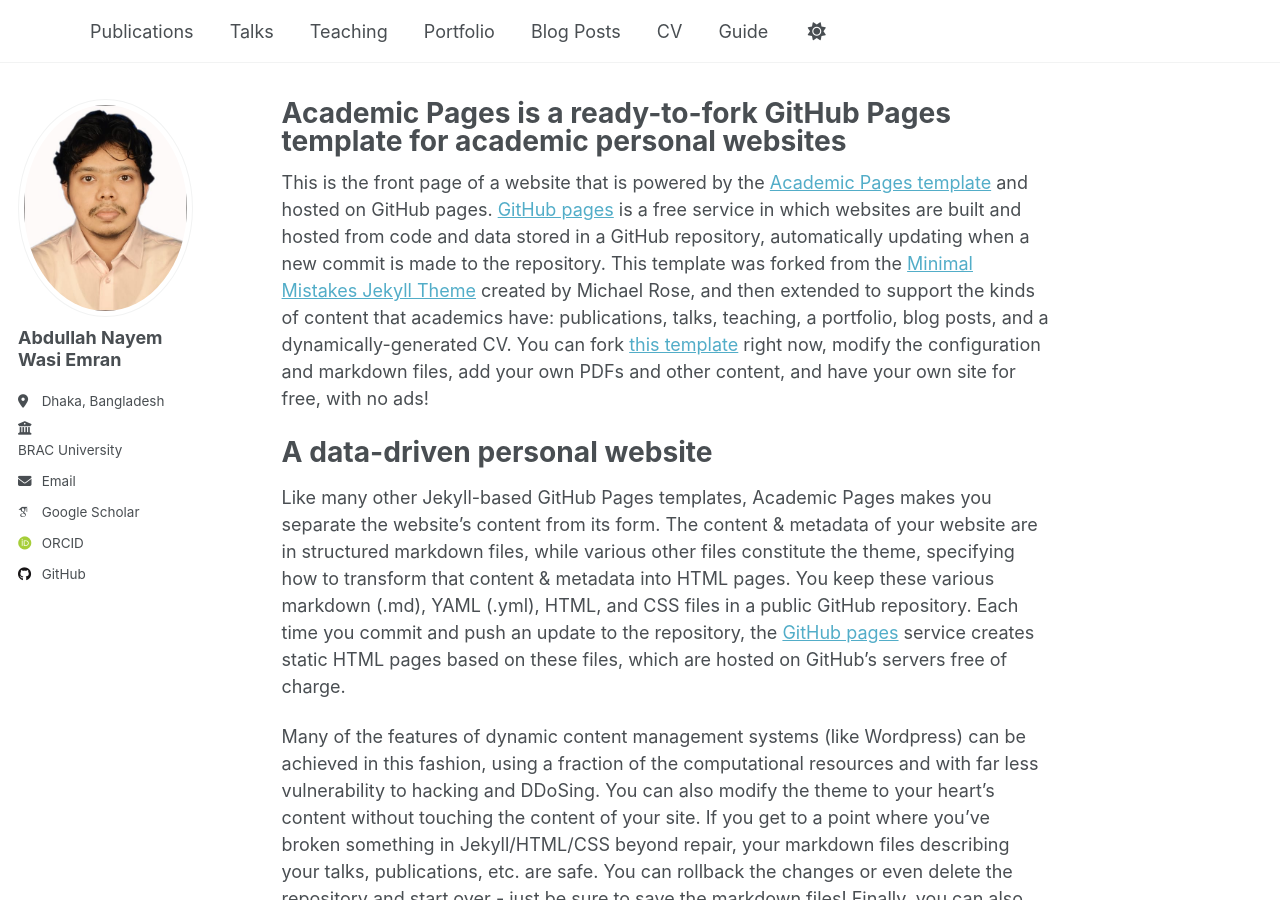
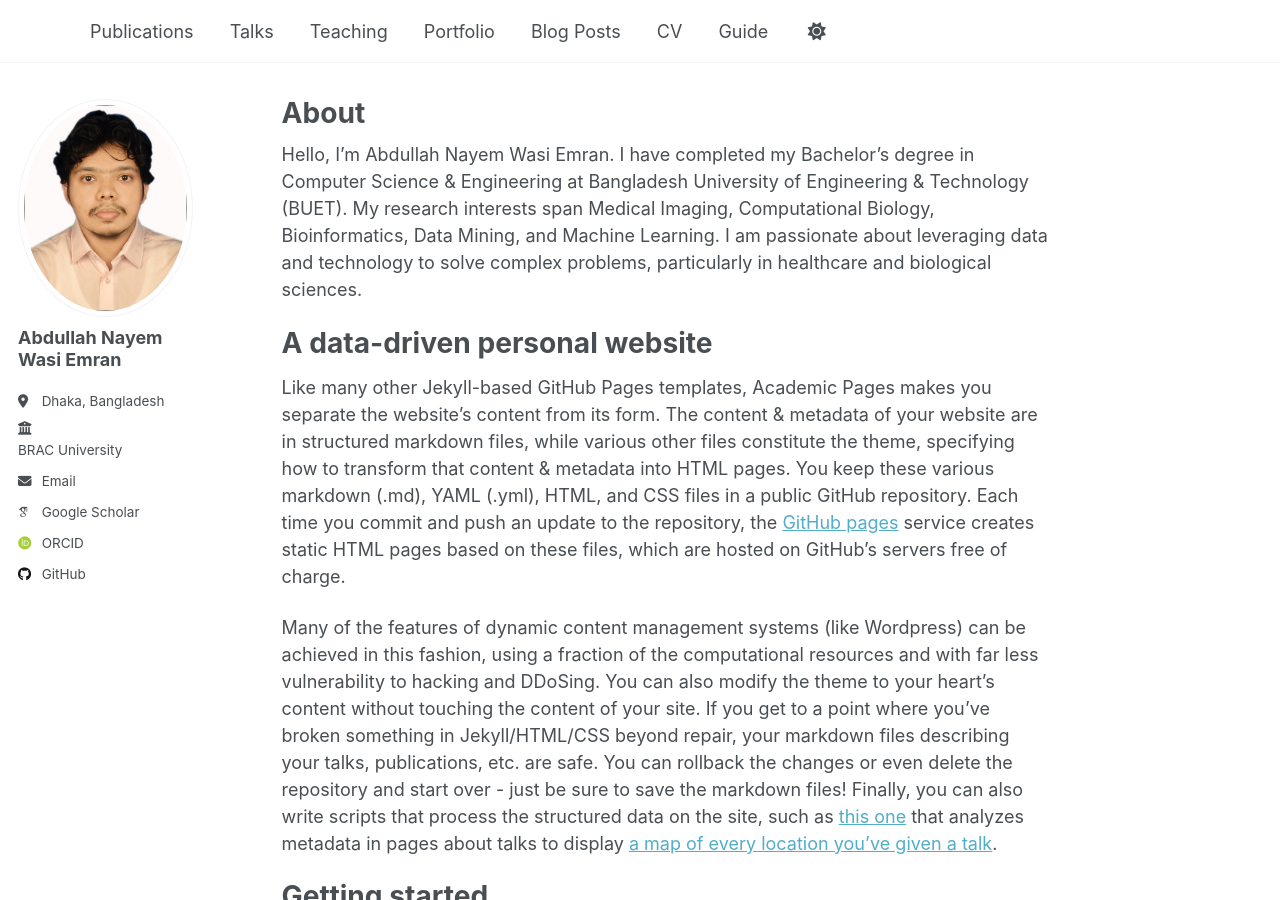
Before and after one commit to Nayem9274/nayem9274.github.io, a Jekyll site: the page built from _pages/about.md, in a window 1280 px wide and 900 px high. Built offline with Jekyll 4.4.1, drawn with Linux system fonts in a browser that asks for light colours; some web fonts are replaced.

Commit message:
Update about.md

```diff
--- a/_pages/about.md
+++ b/_pages/about.md
@@ -1,13 +1,13 @@
 ---
 permalink: /
-title: "Academic Pages is a ready-to-fork GitHub Pages template for academic personal websites"
+title: "About"
 author_profile: true
 redirect_from:
   - /about/
   - /about.html
 ---
 
-This is the front page of a website that is powered by the [Academic Pages template](https://github.com/academicpages/academicpages.github.io) and hosted on GitHub pages. [GitHub pages](https://pages.github.com) is a free service in which websites are built and hosted from code and data stored in a GitHub repository, automatically updating when a new commit is made to the repository. This template was forked from the [Minimal Mistakes Jekyll Theme](https://mmistakes.github.io/minimal-mistakes/) created by Michael Rose, and then extended to support the kinds of content that academics have: publications, talks, teaching, a portfolio, blog posts, and a dynamically-generated CV. You can fork [this template](https://github.com/academicpages/academicpages.github.io) right now, modify the configuration and markdown files, add your own PDFs and other content, and have your own site for free, with no ads!
+Hello, I'm Abdullah Nayem Wasi Emran. I have completed my Bachelor's degree in Computer Science & Engineering at Bangladesh University of Engineering & Technology (BUET). My research interests span Medical Imaging, Computational Biology, Bioinformatics, Data Mining, and Machine Learning. I am passionate about leveraging data and technology to solve complex problems, particularly in healthcare and biological sciences.
 
 A data-driven personal website
 ======
```
